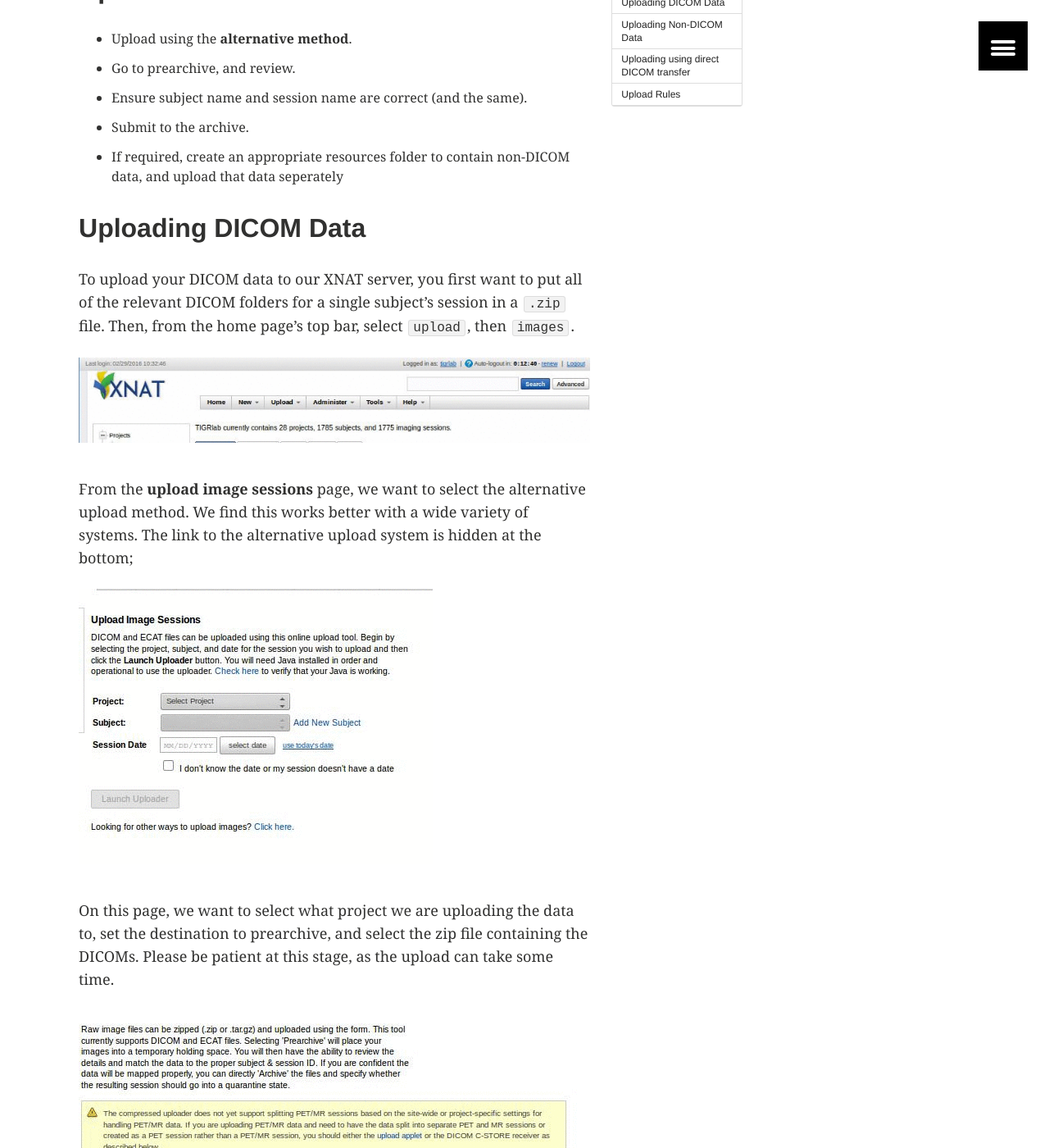
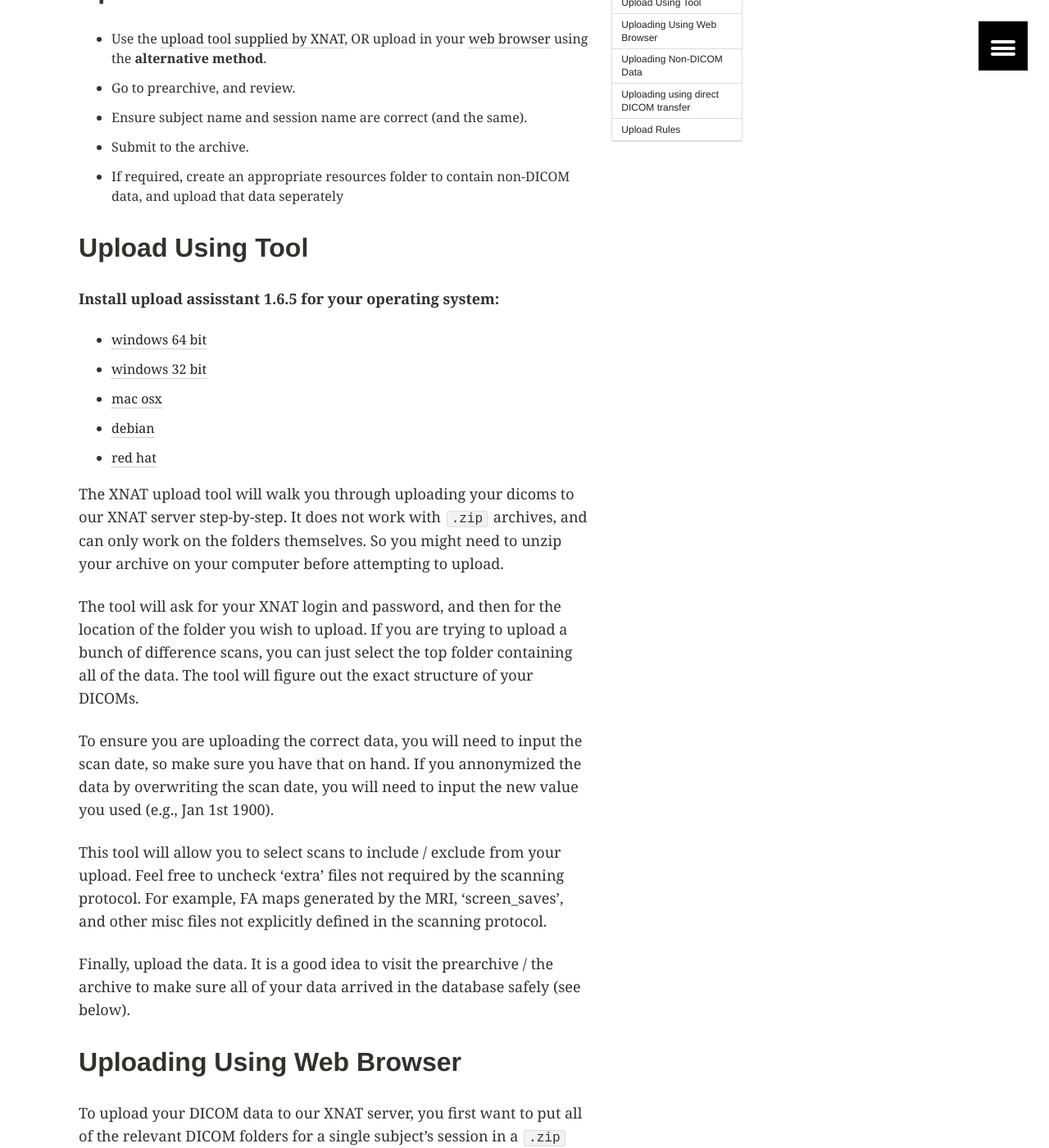
Before and after one commit to TIGRLab/tigrlab.github.io, a Jekyll site: the page built from _posts/database/2016-01-04-uploading.md, in a window 1280 px wide and 1400 px high, scrolled down 774 px. Shown: the whole window at 82% size. Built offline with Jekyll 4.4.1, drawn with Linux system fonts in a browser that asks for light colours.

Commit message:
updated upload instructions to include new upload tool

```diff
--- a/_posts/database/2016-01-04-uploading.md
+++ b/_posts/database/2016-01-04-uploading.md
@@ -14,14 +14,35 @@ image:
 Upload Overview
 ---------------
 
-+ Upload using the **alternative method**.
++ Use the [upload tool supplied by XNAT](#upload-using-tool), OR upload in your [web browser](#upload-using-web-browser) using the **alternative method**.
 + Go to prearchive, and review.
 + Ensure subject name and session name are correct (and the same).
 + Submit to the archive.
 + If required, create an appropriate resources folder to contain non-DICOM data, and upload that data seperately
 
-Uploading DICOM Data
---------------------
+Upload Using Tool
+-----------------
+
+**Install upload assisstant 1.6.5 for your operating system:**
+
++ [windows 64 bit](ftp://ftp.nrg.wustl.edu/pub/xnat/UploadAssistant_windows-x64_1_6_5.exe)
++ [windows 32 bit](ftp://ftp.nrg.wustl.edu/pub/xnat/UploadAssistant_windows-x86_1_6_5.exe)
++ [mac osx](ftp://ftp.nrg.wustl.edu/pub/xnat/UploadAssistant_macos_1_6_5.dmg)
++ [debian](ftp://ftp.nrg.wustl.edu/pub/xnat/UploadAssistant_linux_1_6_5.deb)
++ [red hat](ftp://ftp.nrg.wustl.edu/pub/xnat/UploadAssistant_linux_1_6_5.rpm)
+
+The XNAT upload tool will walk you through uploading your dicoms to our XNAT server step-by-step. It does not work with `.zip` archives, and can only work on the folders themselves. So you might need to unzip your archive on your computer before attempting to upload.
+
+The tool will ask for your XNAT login and password, and then for the location of the folder you wish to upload. If you are trying to upload a bunch of difference scans, you can just select the top folder containing all of the data. The tool will figure out the exact structure of your DICOMs.
+
+To ensure you are uploading the correct data, you will need to input the scan date, so make sure you have that on hand. If you annonymized the data by overwriting the scan date, you will need to input the new value you used (e.g., Jan 1st 1900).
+
+This tool will allow you to select scans to include / exclude from your upload. Feel free to uncheck 'extra' files not required by the scanning protocol. For example, FA maps generated by the MRI, 'screen_saves', and other misc files not explicitly defined in the scanning protocol.
+
+Finally, upload the data. It is a good idea to visit the prearchive / the archive to make sure all of your data arrived in the database safely (see below).
+
+Uploading Using Web Browser
+---------------------------
 
 To upload your DICOM data to our XNAT server, you first want to put all of the relevant DICOM folders for a single subject's session in a `.zip` file.  Then, from the home page's top bar, select `upload`, then `images`.
 
```
